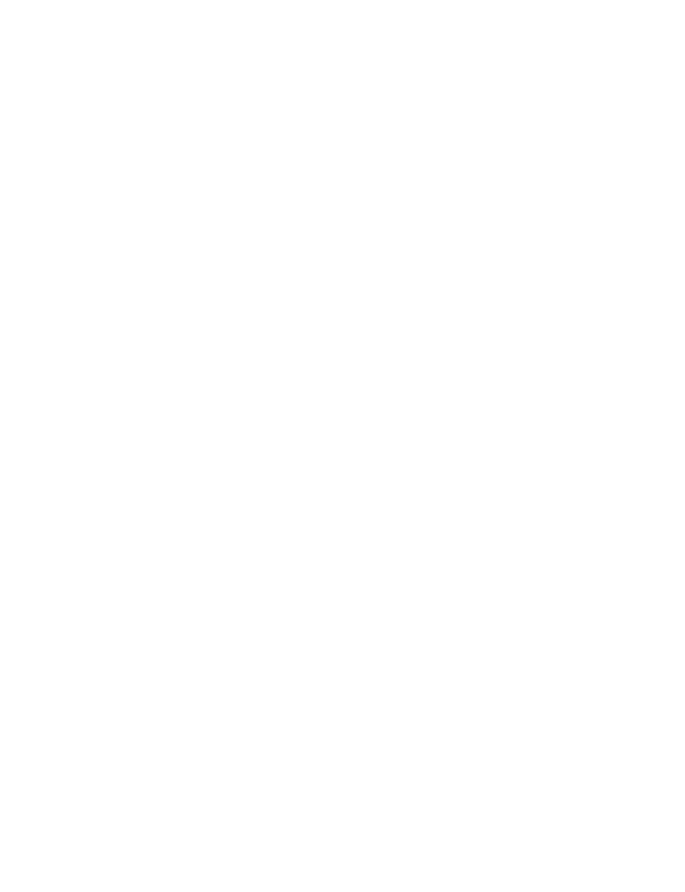
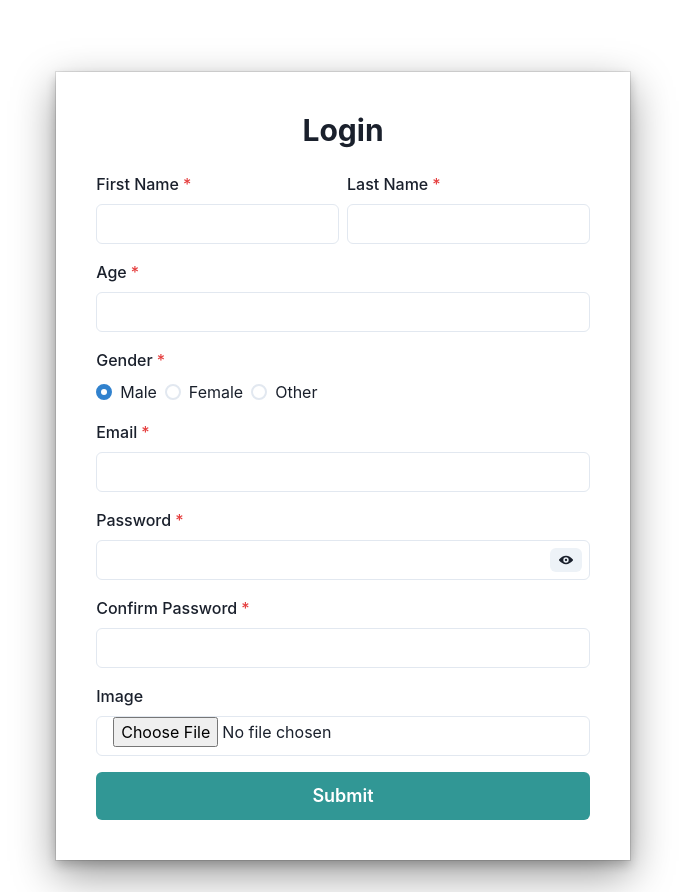
Before and after one commit to haris-devship/form-project, a React (Vite) app in the folder frontend/: page / in a window 1280 px wide. Shown: the whole page, without its empty margins (297-982 px from the left). Before the commit the page ends 800 px from the top, so only its background shows below. Built offline with nearby package versions, Linux system fonts and the light colour scheme.

Commit message:
updated in backend

```diff
--- a/frontend/src/Components/LoginPage.jsx
+++ b/frontend/src/Components/LoginPage.jsx
@@ -3,6 +3,7 @@ import {
   Box,
   Button,
   Container,
+  Flex,
   FormControl,
   FormLabel,
   Heading,
@@ -15,14 +16,14 @@ import {
   RadioGroup,
   Stack,
 } from "@chakra-ui/react";
-import { CloseIcon } from "@chakra-ui/icons";
+import { CloseIcon, ViewIcon, ViewOffIcon } from "@chakra-ui/icons";
 
 const LoginPage = () => {
   const [formData, setFormData] = useState({
     firstName: "",
     lastName: "",
     age: "",
-    gender: "",
+    gender: "male",
     email: "",
     password: "",
     confirmPassword: "",
@@ -38,12 +39,13 @@ const LoginPage = () => {
         ...formData,
         [name]: files[0],
       });
-    } else {
+    }  else  {
       setFormData({
         ...formData,
         [name]: value,
       });
     }
+    // console.log(name, value, type, files);
   };
 
   const handleRemoveImage = () => {
@@ -60,7 +62,136 @@ const LoginPage = () => {
 
   return (
     <>
+      <Container  centerContent>
+        <Box boxShadow={"dark-lg"} p={10} mt={10}>
+          <Heading as="h2" size="lg" mb={6}>
+            Login
+          </Heading>
+          <form onSubmit={handleSubmit}>
+            <Stack spacing={4}>
+              <Flex gap={2}>
+              <FormControl id="firstName" isRequired>
+                <FormLabel>First Name</FormLabel>
+                <Input
+                  type="text"
+                  name="firstName"
+                  value={formData.firstName}
+                  onChange={handleInputChange}
+                />
+              </FormControl>
 
+              <FormControl id="lastName" isRequired>
+                <FormLabel>Last Name</FormLabel>
+                <Input
+                  type="text"
+                  name="lastName"
+                  value={formData.lastName}
+                  onChange={handleInputChange}
+                />
+              </FormControl>
+              </Flex>
+
+
+              <FormControl id="age" isRequired>
+                <FormLabel>Age</FormLabel>
+                <Input
+                  type="number"
+                  name="age"
+                  value={formData.age}
+                  onChange={handleInputChange}
+                />
+              </FormControl>
+
+              <FormControl id="gender" isRequired>
+                <FormLabel>Gender</FormLabel>
+                <RadioGroup
+                  name="gender"
+                  value={formData.gender}
+                  onChange={handleInputChange}
+                >
+                  <Stack direction="row">
+                    <Radio value="male">Male</Radio>
+                    <Radio value="female">Female</Radio>
+                    <Radio value="other">Other</Radio>
+                  </Stack>
+                </RadioGroup>
+              </FormControl>
+
+              <FormControl id="email" isRequired>
+                <FormLabel>Email</FormLabel>
+                <Input
+                  type="email"
+                  name="email"
+                  value={formData.email}
+                  onChange={handleInputChange}
+                />
+              </FormControl>
+
+              <FormControl id="password" isRequired>
+                <FormLabel>Password</FormLabel>
+                <InputGroup>
+                  <Input
+                    type={showPassword ? "text" : "password"}
+                    name="password"
+                    value={formData.password}
+                    onChange={handleInputChange}
+                  />
+                  <InputRightElement width="3rem">
+                    <IconButton
+                      h="1.5rem"
+                      size="sm"
+                      onClick={() => setShowPassword(!showPassword)}
+                      icon={!showPassword ? <ViewIcon/>: <ViewOffIcon/>}
+                    >
+                    </IconButton>
+                  </InputRightElement>
+                </InputGroup>
+              </FormControl>
+
+              <FormControl id="confirmPassword" isRequired>
+                <FormLabel>Confirm Password</FormLabel>
+                <Input
+                  type="password"
+                  name="confirmPassword"
+                  value={formData.confirmPassword}
+                  onChange={handleInputChange}
+                />
+              </FormControl>
+
+
+              <FormControl id="image">
+                <FormLabel>Image</FormLabel>
+                {formData.image ? (
+                  <Stack direction="row" alignItems="center">
+                    <Image
+                      src={URL.createObjectURL(formData.image)}
+                      maxH="100px"
+                      maxW="100px"
+                    />
+                    <IconButton
+                     size="sm"
+                     rounded="full"
+                     colorScheme="red"
+                      icon={<CloseIcon />}
+                      onClick={handleRemoveImage}
+                    />
+                  </Stack>
+                ) : (
+                  <Input
+                    type="file"
+                    name="image"
+                    onChange={handleInputChange}
+                  />
+                )}
+              </FormControl>
+
+              <Button type="submit" colorScheme="teal" size="lg">
+                Submit
+              </Button>
+            </Stack>
+          </form>
+        </Box>
+      </Container>
     </>
   );
 };
```
